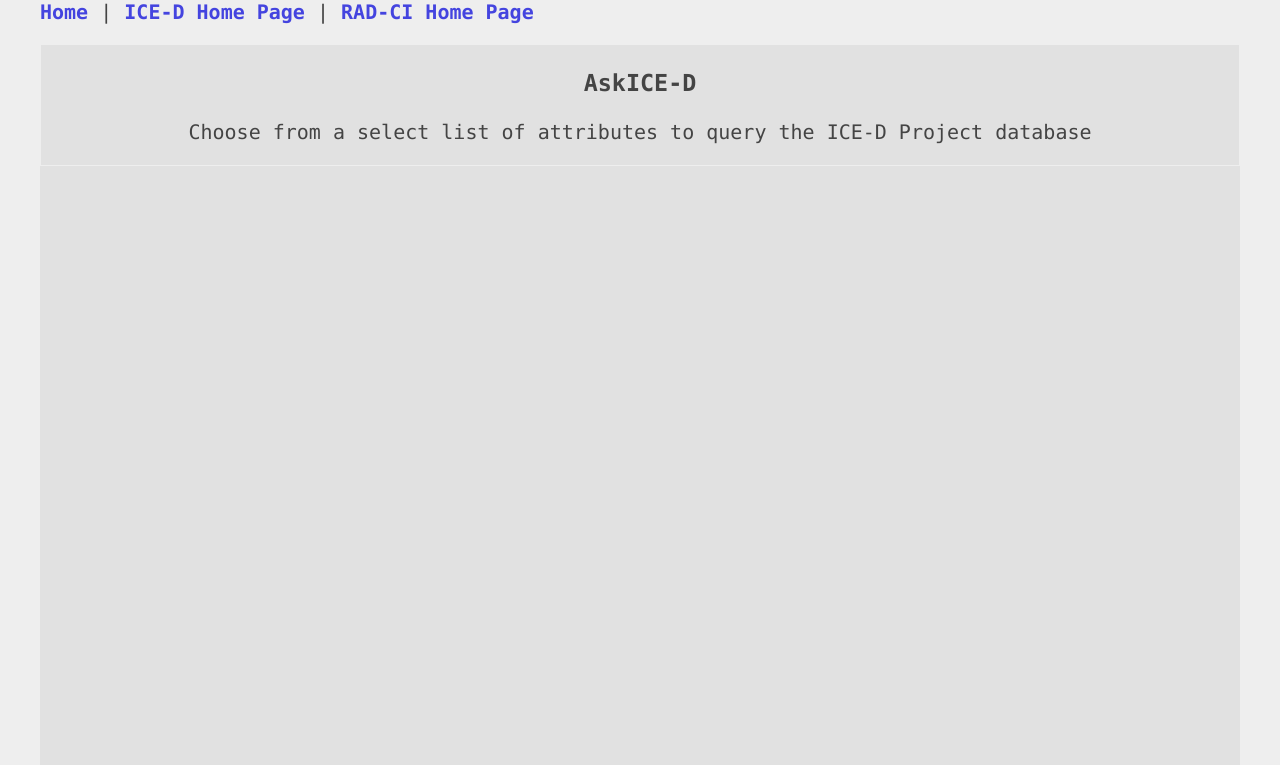
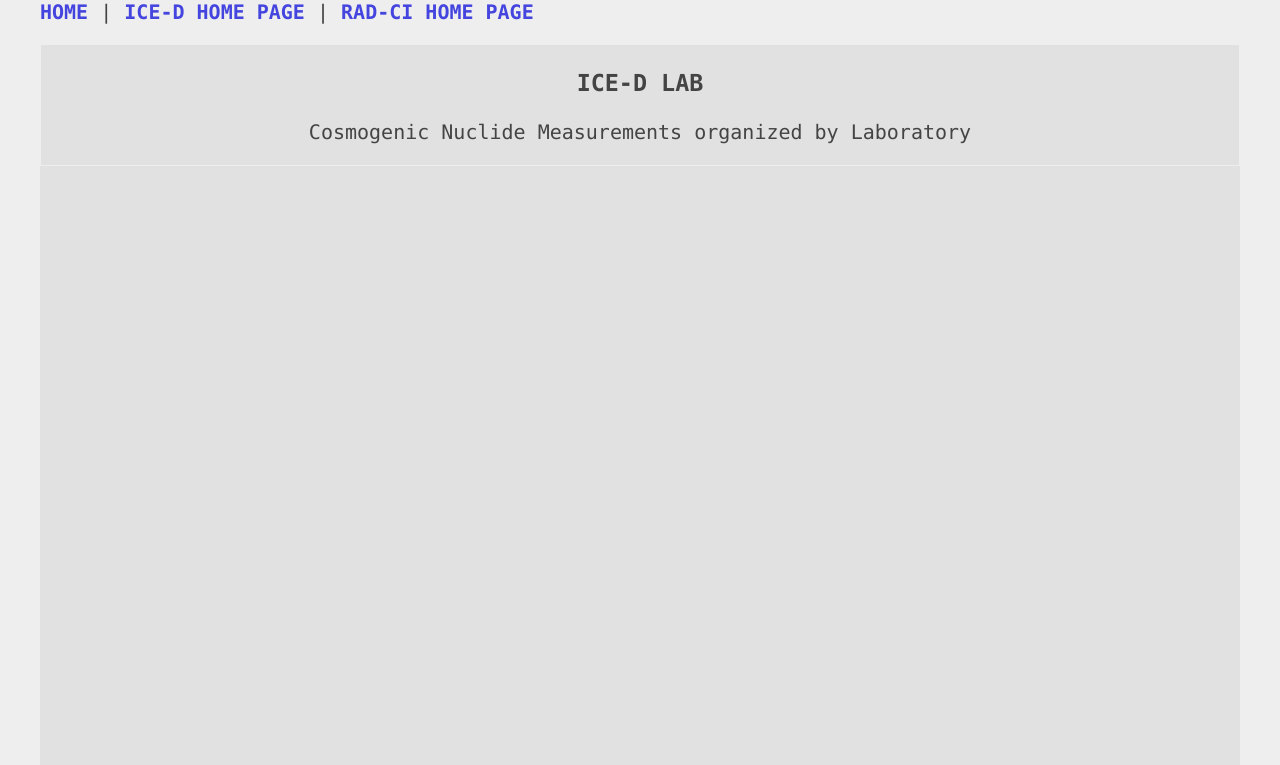
Before and after one commit to jtulenko/iced-x-radci-examples, a Flask app: page /icedlab in a window 1280 px wide. Shown: the part 170-935 px from the top of the page. Run offline with Flask 3, Linux system fonts and the light colour scheme; some libraries are stand-ins or nearby versions.

Commit message:
fasdgaergb

```diff
--- a/templates/askiced.html
+++ b/templates/askiced.html
@@ -50,13 +50,13 @@
 
   <table width = 100%, border = "1">
     <tr>
-      <p align="left"><a href="/">Home</a> | <a href="https://www.ice-d.org">ICE-D Home Page</a> | <a href= "https://www.rad-ci.org">RAD-CI Home Page</a></p>
+      <p align="left"><a href="/">HOME</a> | <a href="https://www.ice-d.org">ICE-D HOME PAGE</a> | <a href= "https://www.rad-ci.org">RAD-CI HOME PAGE</a></p>
     </tr>
   </table>
 
   <table width = 100%, border="1">
     <td>
-    <h3>AskICE-D</h3>
+    <h2>ASKICE-D</h2>
     <p> Choose from a select list of attributes to query the ICE-D Project database</p>
     </td>
   </table>
--- a/templates/icedexamples.html
+++ b/templates/icedexamples.html
@@ -50,19 +50,19 @@
 
   <table width = 100%, border = "1">
     <tr>
-      <p align="left"><a href="/">Home</a> | <a href="https://www.ice-d.org">ICE-D Home Page</a> | <a href= "https://www.rad-ci.org">RAD-CI Home Page</a></p>
+      <p align="left"><a href="/">HOME</a> | <a href="https://www.ice-d.org">ICE-D HOME PAGE</a> | <a href= "https://www.rad-ci.org">RAD-CI HOME PAGE</a></p>
     </tr>
   </table>
 
   <table width = 100%, border="1">
     <td>
-    <h3>ICE-D Examples Page</h3>
+    <h2>ICE-D EXAMPLES PAGE</h2>
     <p> Visualizations and interactive plots that utilize ICE-D data</p>
     </td>
   </table>
   <table width = 100%, border="1">
     <td>
-    <h2>in-situ C-14 production rate determined by elevation-dependent C-14 saturation</h2>
+    <h3>in-situ C-14 production rate determined by elevation-dependent C-14 saturation</h3>
     </td>
   </table>
   <table width = 100%, border="1", height = 600px>
--- a/templates/icedlab.html
+++ b/templates/icedlab.html
@@ -50,14 +50,14 @@
 
   <table width = 100%, border = "1">
     <tr>
-      <p align="left"><a href="/">Home</a> | <a href="https://www.ice-d.org">ICE-D Home Page</a> | <a href= "https://www.rad-ci.org">RAD-CI Home Page</a></p>
+      <p align="left"><a href="/">HOME</a> | <a href="https://www.ice-d.org">ICE-D HOME PAGE</a> | <a href= "https://www.rad-ci.org">RAD-CI HOME PAGE</a></p>
     </tr>
   </table>
 
   <table width = 100%, border="1">
     <td>
-    <h3>AskICE-D</h3>
-    <p> Choose from a select list of attributes to query the ICE-D Project database</p>
+    <h3>ICE-D LAB</h3>
+    <p> Cosmogenic Nuclide Measurements organized by Laboratory</p>
     </td>
   </table>
 
--- a/templates/icedxradci.html
+++ b/templates/icedxradci.html
@@ -50,7 +50,7 @@
 
   <table width = 100%, border = "1">
     <tr>
-      <p align="left"><a href="/">Home</a> | <a href="https://www.ice-d.org">ICE-D Home Page</a> | <a href= "https://www.rad-ci.org">RAD-CI Home Page</a></p>
+      <p align="left"><a href="/">HOME</a> | <a href="https://www.ice-d.org">ICE-D HOME PAGE</a> | <a href= "https://www.rad-ci.org">RAD-CI HOME PAGE</a></p>
     </tr>
   </table>
 
```
